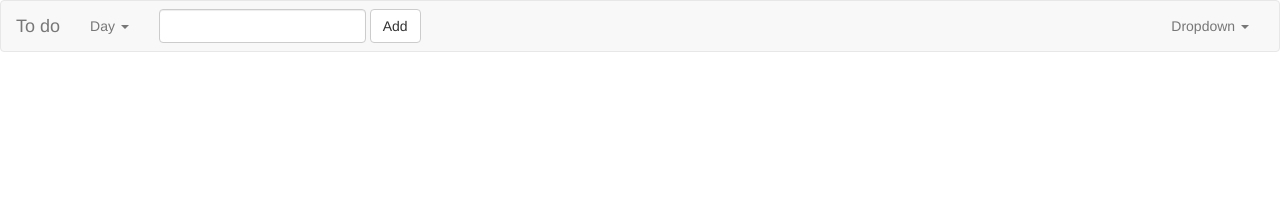
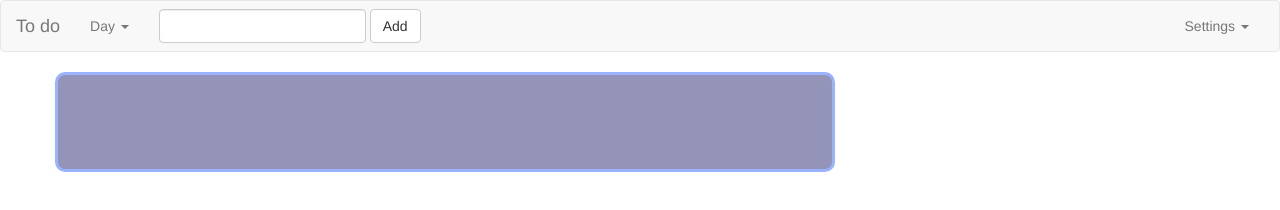
Before and after one commit to FrankSal82/todolist, a plain HTML site: page index.html in a window 1280 px wide. Drawn offline with nearby package versions, Linux system fonts and the light colour scheme.

Commit message:
added styles

```diff
--- a/css/styles.css
+++ b/css/styles.css
@@ -0,0 +1,6 @@
+.item {
+  background-color: #9494b8;
+  height: 100px;
+  border-radius: 10px;
+  border: solid #99b3ff;
+}
--- a/index.html
+++ b/index.html
@@ -52,13 +52,13 @@
           <ul class="nav navbar-nav navbar-right">
             <!-- <li><a href="#">Link</a></li> -->
             <li class="dropdown">
-              <a href="#" class="dropdown-toggle" data-toggle="dropdown" role="button" aria-haspopup="true" aria-expanded="false">Dropdown <span class="caret"></span></a>
+              <a href="#" class="dropdown-toggle" data-toggle="dropdown" role="button" aria-haspopup="true" aria-expanded="false">Settings <span class="caret"></span></a>
               <ul class="dropdown-menu">
-                <li><a href="#">Action</a></li>
+                <!-- <li><a href="#">Action</a></li>
                 <li><a href="#">Settings</a></li>
                 <li><a href="#">Settings</a></li>
                 <li role="separator" class="divider"></li>
-                <li><a href="#">Separated link</a></li>
+                <li><a href="#">Separated link</a></li> -->
               </ul>
             </li>
           </ul>
@@ -70,7 +70,7 @@
 <!-- end of nav bar------------------------------------------------------------>
 <div class="container">
   <div class="row">
-    <div class="col-sm-8 item" id="textOutputId">
+    <div class="col-sm-8 item text-center" id="textOutputId">
 
     </div>
     <div class="col-sm-4 functions">
--- a/js/scripts.js
+++ b/js/scripts.js
@@ -4,7 +4,8 @@
 var list = []
 function handleGoButtonClick(event) {
 		// alert("New element will be added to the array.");
-    list.push(addToDo())
+    // list.push(addToDo())
+    console.log(list);
 		domTextOutput(list);
 
 
@@ -20,10 +21,13 @@ function addToDo(newval) {
 	var input1 = document.getElementById("toDoInput");
 	if (newval !== undefined && newval !== "" ) {
 		input1.value = newval;
+    list.push(newval);
 		// document.getElementById("toDoInput").value = '';
 	}
   return input1.value;
+  return list;
 }
+
 
 function domTextOutput(newval) {
 	var textOutputReference = document.getElementById("textOutputId");
```
